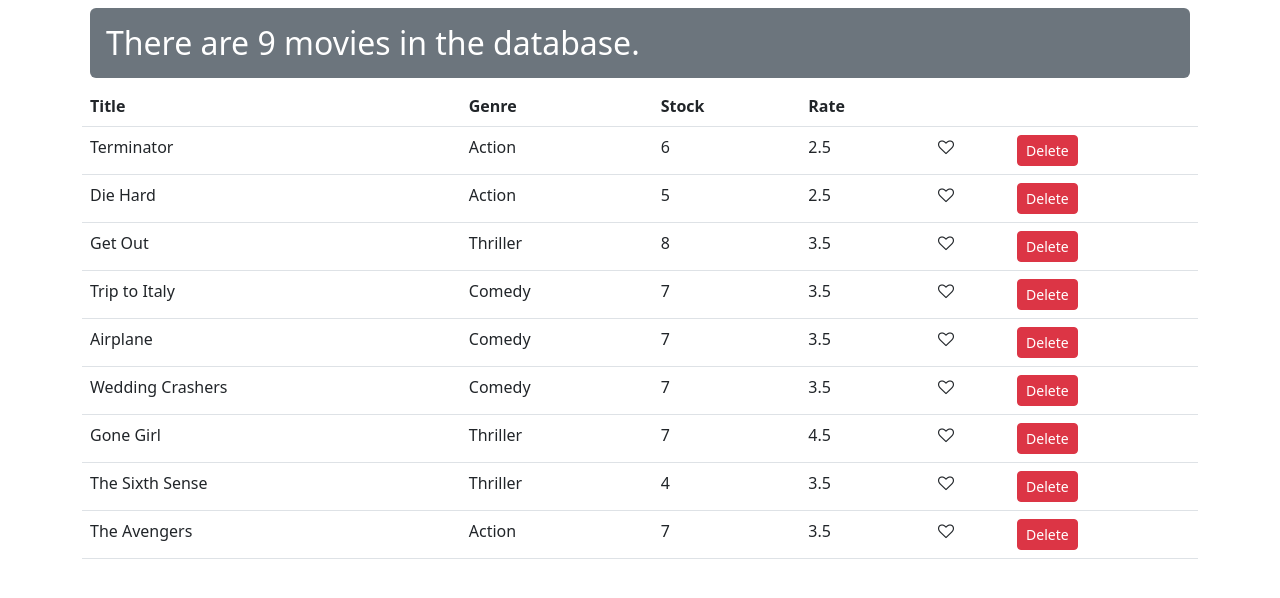
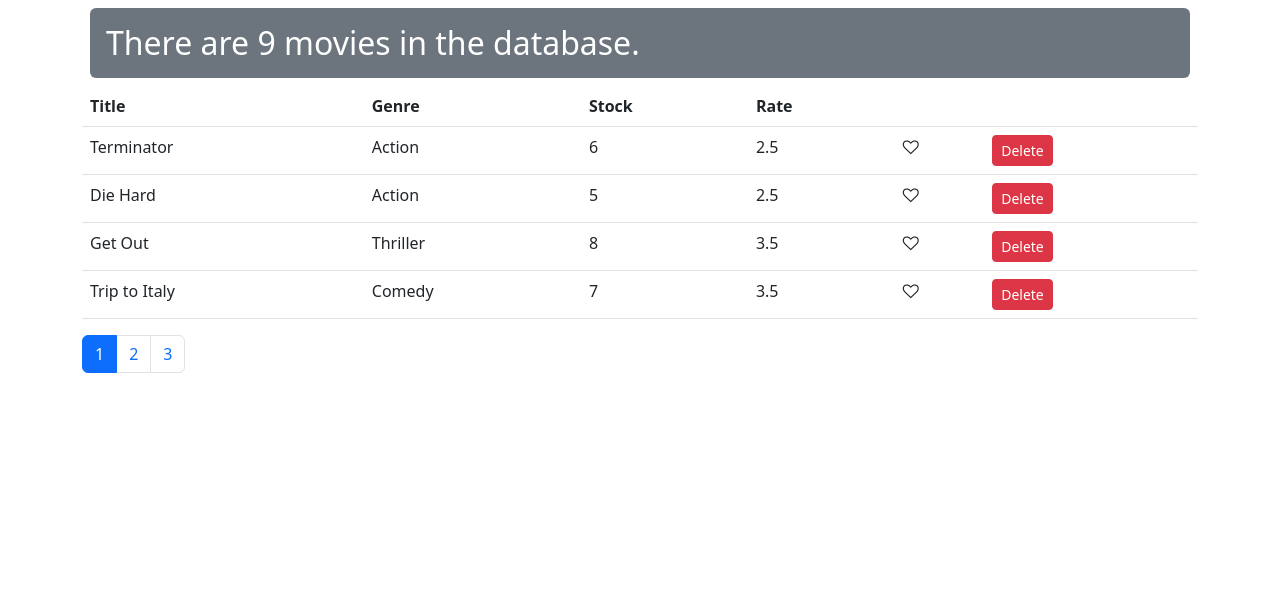
Before and after one commit to Nel4Nelson/react-projects, a React (Create React App) app: page / in a window 1280 px wide. Shown: the top 598 px of the page. Built offline with nearby package versions, Linux system fonts and the light colour scheme.

Commit message:
implemented pagination in the project

```diff
--- a/package.json
+++ b/package.json
@@ -8,6 +8,7 @@
     "@testing-library/user-event": "^13.5.0",
     "bootstrap": "^5.2.0",
     "font-awesome": "^4.7.0",
+    "lodash": "^4.17.10",
     "react": "^18.2.0",
     "react-dom": "^18.2.0",
     "react-scripts": "5.0.1",
--- /dev/null
+++ b/src/components/common/pagination.jsx
@@ -0,0 +1,36 @@
+import React, { Component } from "react";
+import _ from "lodash";
+
+class Pagination extends Component {
+  render() {
+    const { pageSize, itemCount, onPageChange, currentPage } = this.props;
+    const pageCount = Math.ceil(itemCount / pageSize);
+    //convert pageCount to array using lodash
+    if (pageCount === 1) return null;
+    const pages = _.range(1, pageCount + 1);
+
+    return (
+      <React.Fragment>
+        <nav>
+          <ul className="pagination">
+            {pages.map((page) => (
+              <li
+                key={page}
+                className={
+                  page == currentPage ? "page-item active" : "page-item"
+                }
+                style={{ cursor: "pointer" }}
+              >
+                <a className="page-link" onClick={() => onPageChange(page)}>
+                  {page}
+                </a>
+              </li>
+            ))}
+          </ul>
+        </nav>
+      </React.Fragment>
+    );
+  }
+}
+
+export default Pagination;
--- a/src/components/movies.jsx
+++ b/src/components/movies.jsx
@@ -1,12 +1,19 @@
 import React, { Component } from "react";
 import { getMovies } from "../services/fakeMovieService";
 import Like from "./common/like";
+import Pagination from "./common/pagination";
+import {paginate} from "../utils/paginate"
 
 class Movies extends Component {
   state = {
     movies: getMovies(),
+    pageSize: 4,
+    currentPage: 1
   };
 
+  handlePageChange = (page) => {
+    this.setState({currentPage: page});
+  };
   handleLike = (movie) => {
     const movies = [...this.state.movies];
     const index = movies.indexOf(movie);
@@ -19,17 +26,22 @@
     this.setState({ movies });
   };
   render() {
-    const { movies } = this.state;
+    const {length: count} = this.state.movies;
+    const { movies : allMovies, currentPage, pageSize } = this.state;
     const headerClass = "p-3 mb-2 bg-secondary text-white rounded m-2";
-    if (movies.length == 0)
+
+    if (count == 0)
       return (
         <h2 className={headerClass}>There are no movies in the database.</h2>
       );
+
+    const movies = paginate(allMovies, currentPage, pageSize);
+
     return (
       <React.Fragment>
         {
           <h2 className={headerClass}>
-            There are {movies.length} movies in the database.
+            There are {count} movies in the database.
           </h2>
         }
         <table className="table">
@@ -68,6 +80,12 @@
             ))}
           </tbody>
         </table>
+        <Pagination
+          itemCount={count}
+          pageSize={this.state.pageSize}
+          currentPage={this.state.currentPage}
+          onPageChange={this.handlePageChange}
+        />
       </React.Fragment>
     );
   }
--- /dev/null
+++ b/src/utils/paginate.js
@@ -0,0 +1,6 @@
+import _ from "lodash";
+
+export function paginate(items, pageNumber, pageSize) {
+  const startIndex = (pageNumber - 1) * pageSize;
+  return _(items).slice(startIndex).take(pageSize).value();
+}
```
Also changed, not shown: 1 other file (tests, documents, lock files or other folders).
